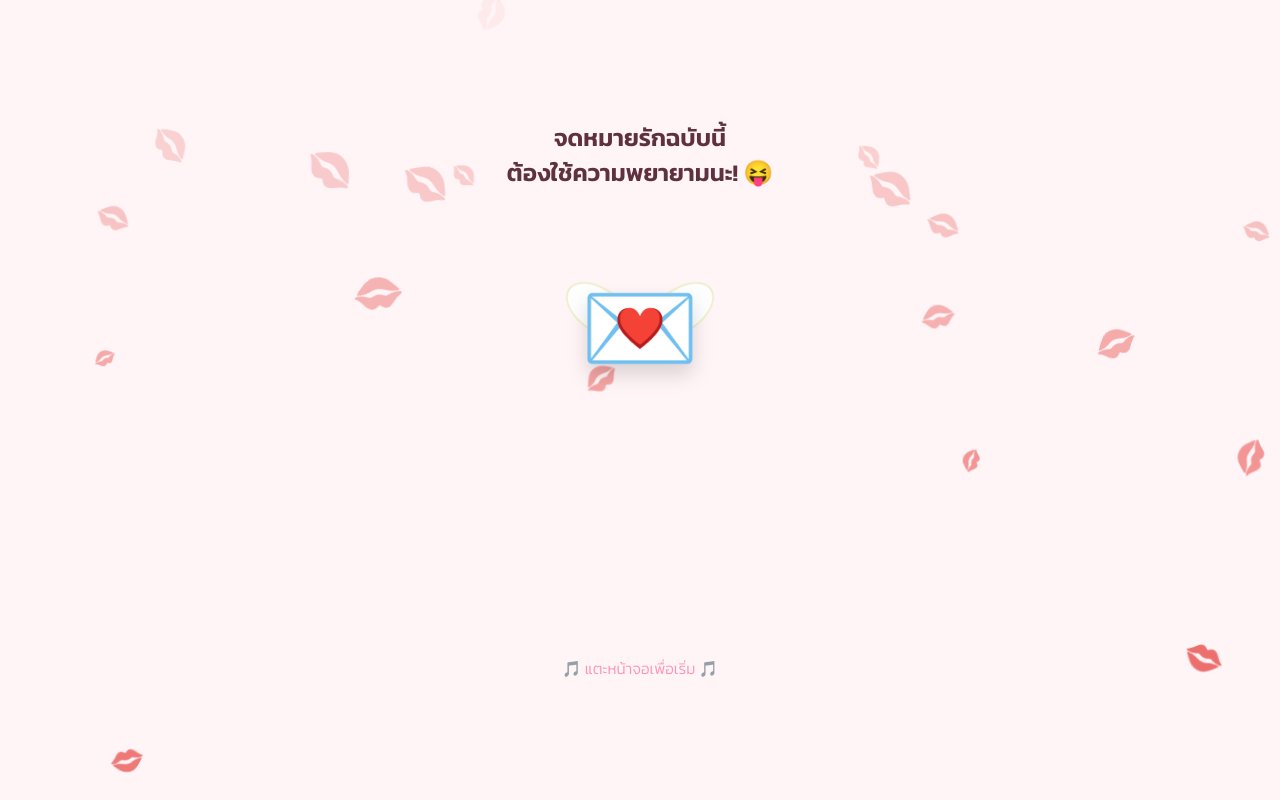
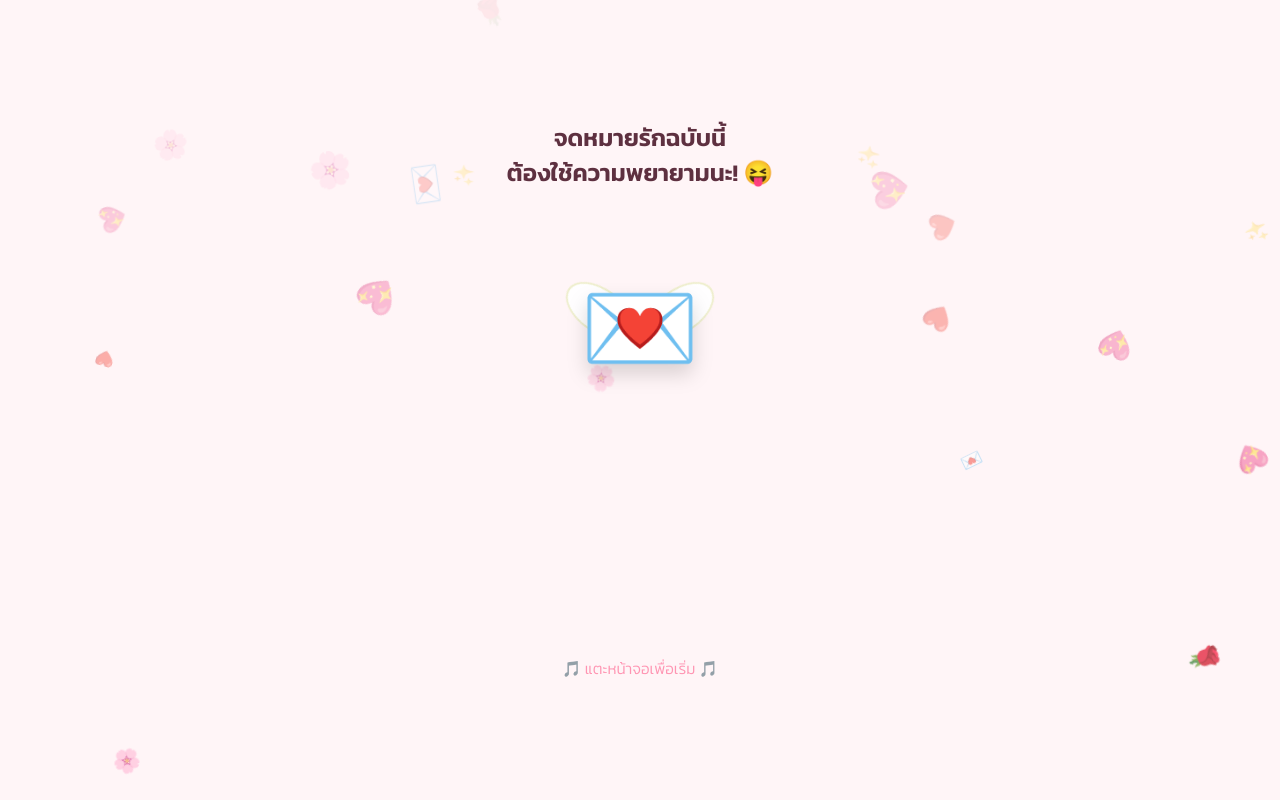
Before and after one commit to momentememories-ui/you161, a plain HTML site: page index.html in a window 1280 px wide. Drawn offline with Linux system fonts and the light colour scheme.

Commit message:
Update index.html

```diff
--- a/index.html
+++ b/index.html
@@ -403,7 +403,7 @@
             }
         }
 
-        const emojis = ['💋'];
+        const emojis = ['🌸', '❤️', '💌', '🌹', '✨', '💖'];
         function createFloaters(containerId, num) {
             const container = document.getElementById(containerId);
             for(let i=0; i<num; i++) {
```
